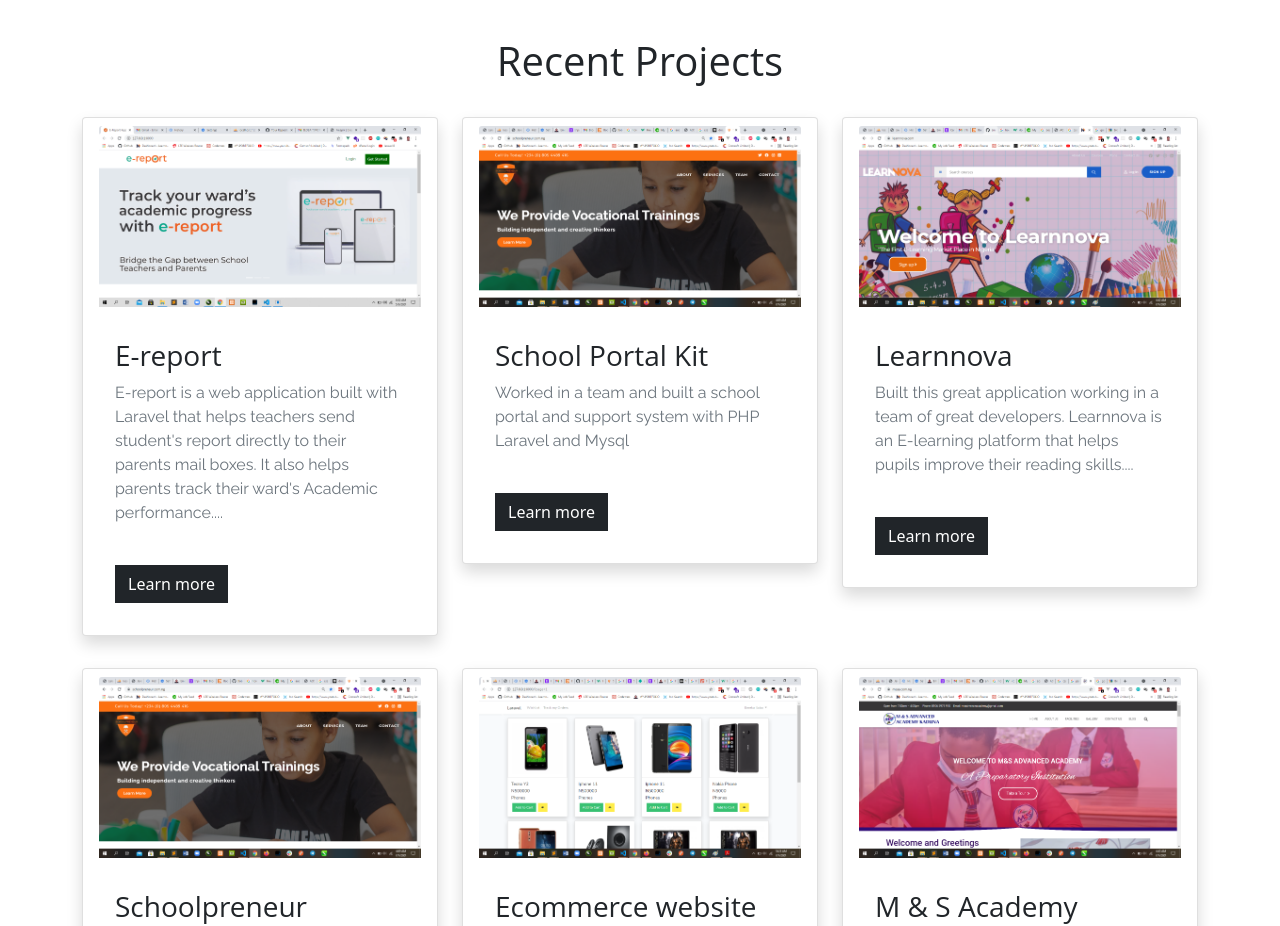
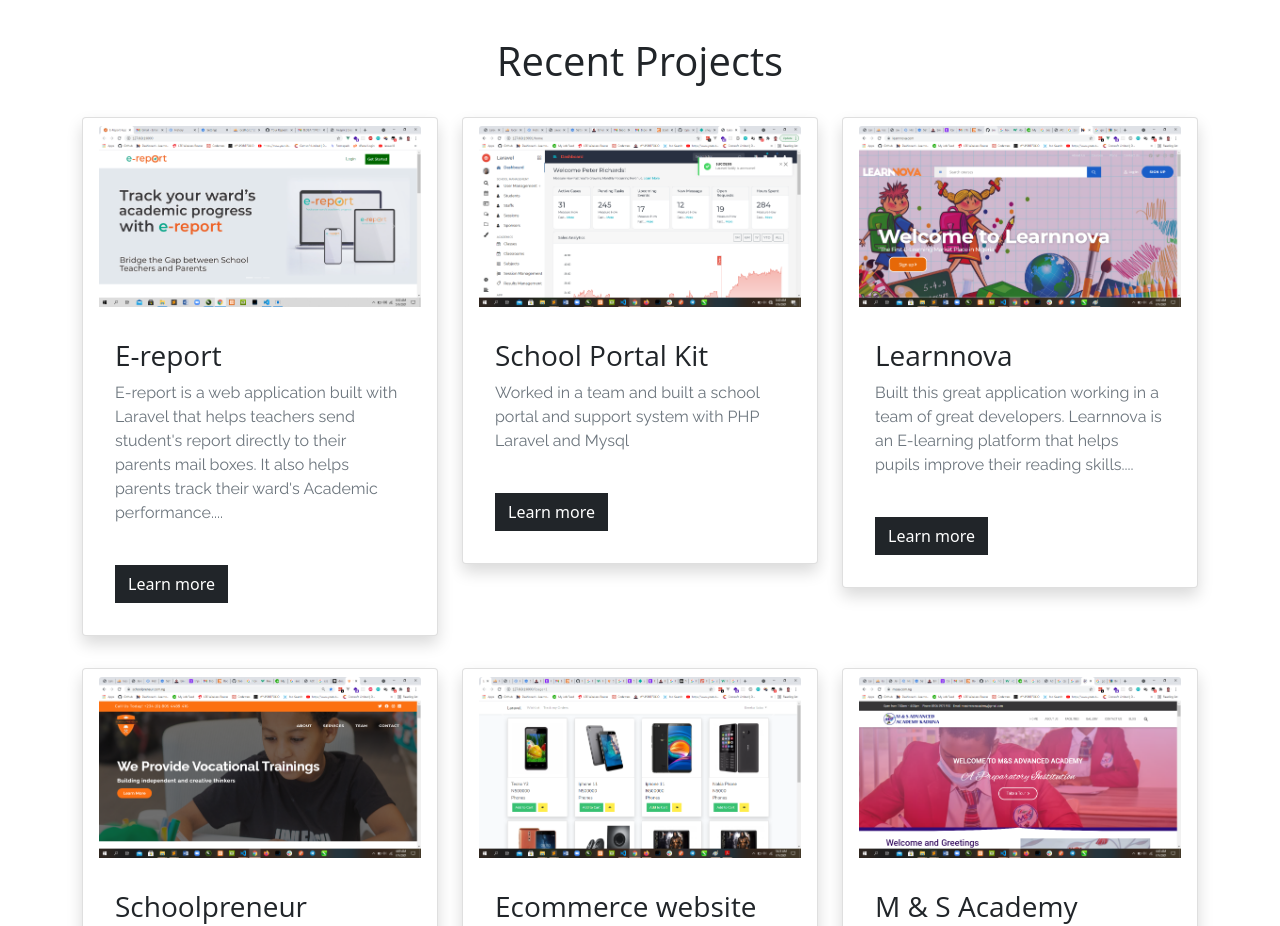
Before and after one commit to Iloba/NEW-PORTFOLIO-WITH-BOOTSTRAP-5, a plain HTML site: page index.html in a window 1280 px wide. Shown: the part 1860-2786 px from the top of the page. Drawn offline with nearby package versions, Linux system fonts and the light colour scheme.

Commit message:
completed

```diff
--- a/index.html
+++ b/index.html
@@ -270,7 +270,7 @@
     			<div class="col-md-4">
 	    				<a class="nav-link" target="_blank" href="https://github.com/topazdom">
 	    					<div class="card text-white shadow text-center text-sm-start" >
-		                    <img class="card-img-top img-fluid" src="img/project1.png" alt="Emeka Iloba Timothy">
+		                    <img class="card-img-top img-fluid" src="img/project7.png" alt="Emeka Iloba Timothy">
 
 
 	                        <div class="card-body p-3">
```
Also changed, not shown: img/project7.png (added).
